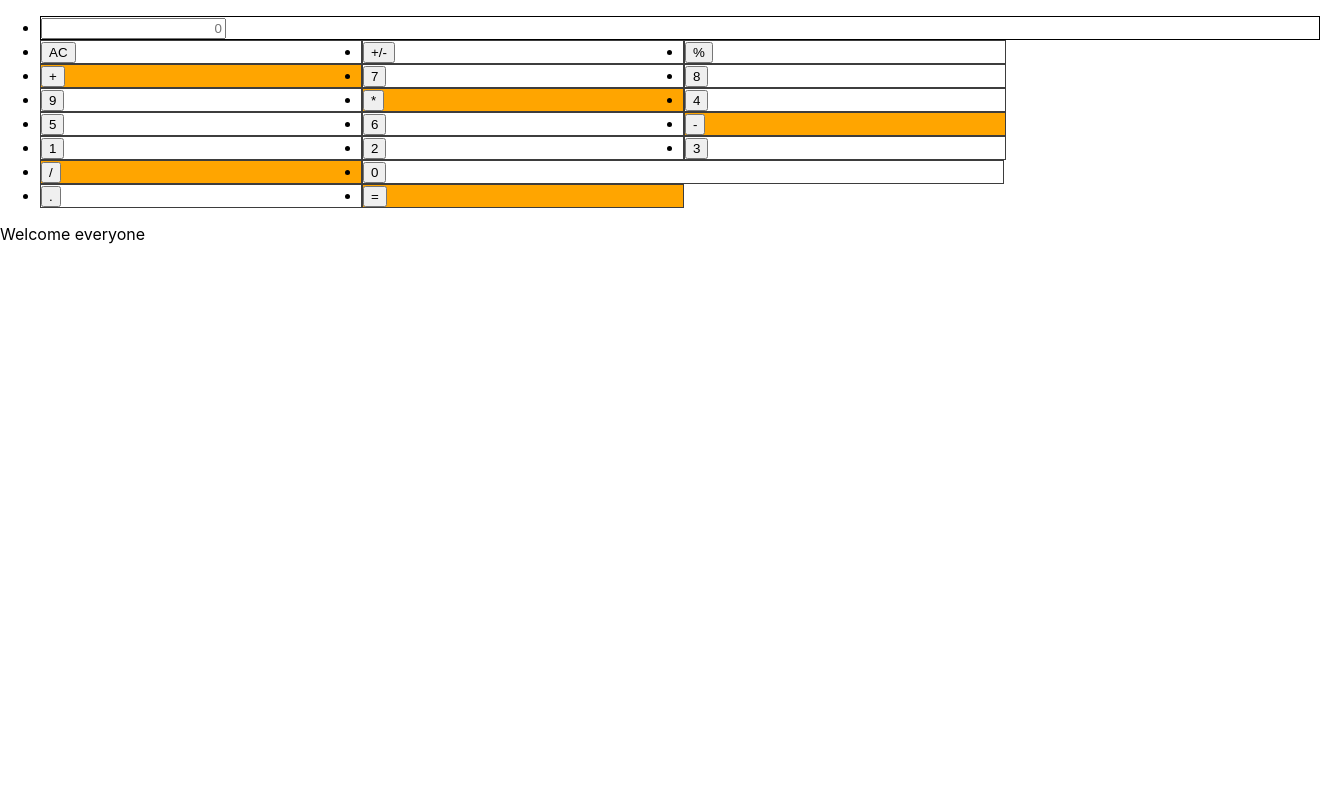
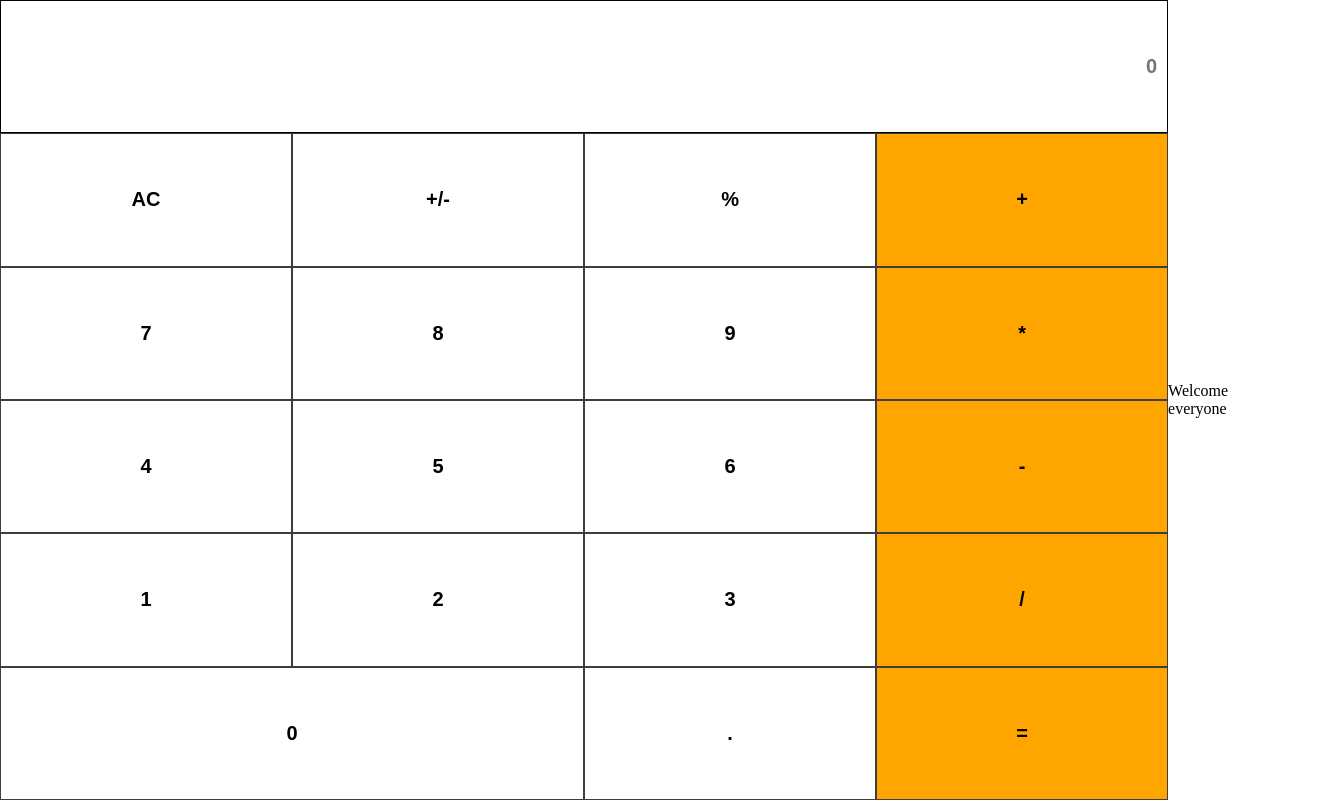
Before and after one commit to Marcraphael12/Marc-the-magician, a React (Create React App) app: page / in a window 1280 px wide. Shown: the whole page, 1320 px wide, since content can reach past the window. Built offline with nearby package versions, Linux system fonts and the light colour scheme.

Commit message:
Add a global style

```diff
--- a/src/index.css
+++ b/src/index.css
@@ -1,27 +1,37 @@
+* {
+  margin: 0;
+  padding: 0;
+  box-sizing: border-box;
+}
 body {
-  margin: 0;
-  font-family:
-    -apple-system,
-    BlinkMacSystemFont,
-    'Segoe UI',
-    'Roboto',
-    'Oxygen',
-    'Ubuntu',
-    'Cantarell',
-    'Fira Sans',
-    'Droid Sans',
-    'Helvetica Neue',
-    sans-serif;
-  -webkit-font-smoothing: antialiased;
-  -moz-osx-font-smoothing: grayscale;
+  width: 100%;
+  height: 100vh;
+  display: flex;
+  align-items: center;
+  justify-content: center;
 }
 
-code {
-  font-family:
-    source-code-pro,
-    Menlo,
-    Monaco,
-    Consolas,
-    'Courier New',
-    monospace;
+ul,
+li {
+  list-style: none;
 }
+
+button,
+input {
+  width: 100%;
+  height: 100%;
+  padding: 10px 10px;
+  display: flex;
+  align-items: center;
+  justify-content: center;
+  font-size: 20px;
+  font-weight: bold;
+  background: transparent;
+  border: none;
+}
+
+main {
+  width: 360px;
+  height: 360px;
+  border: 1px solid black;
+}
```
